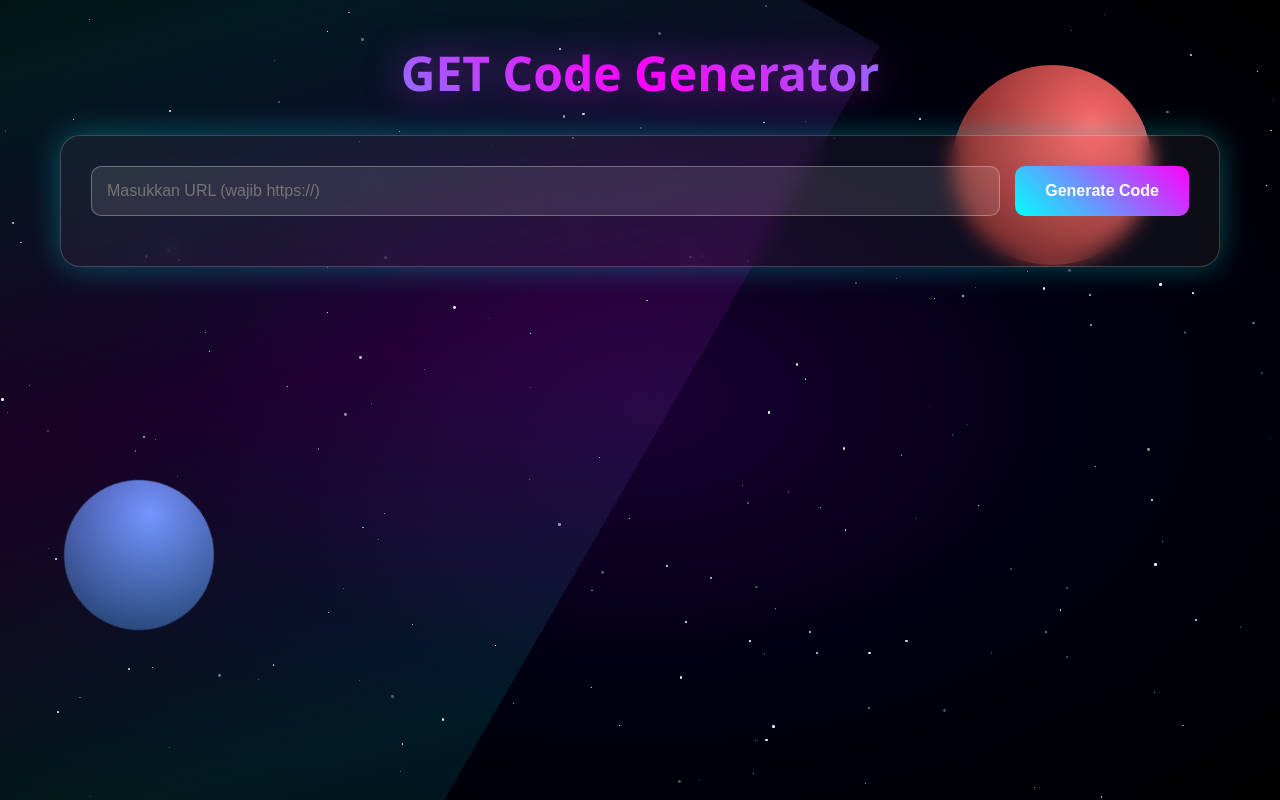
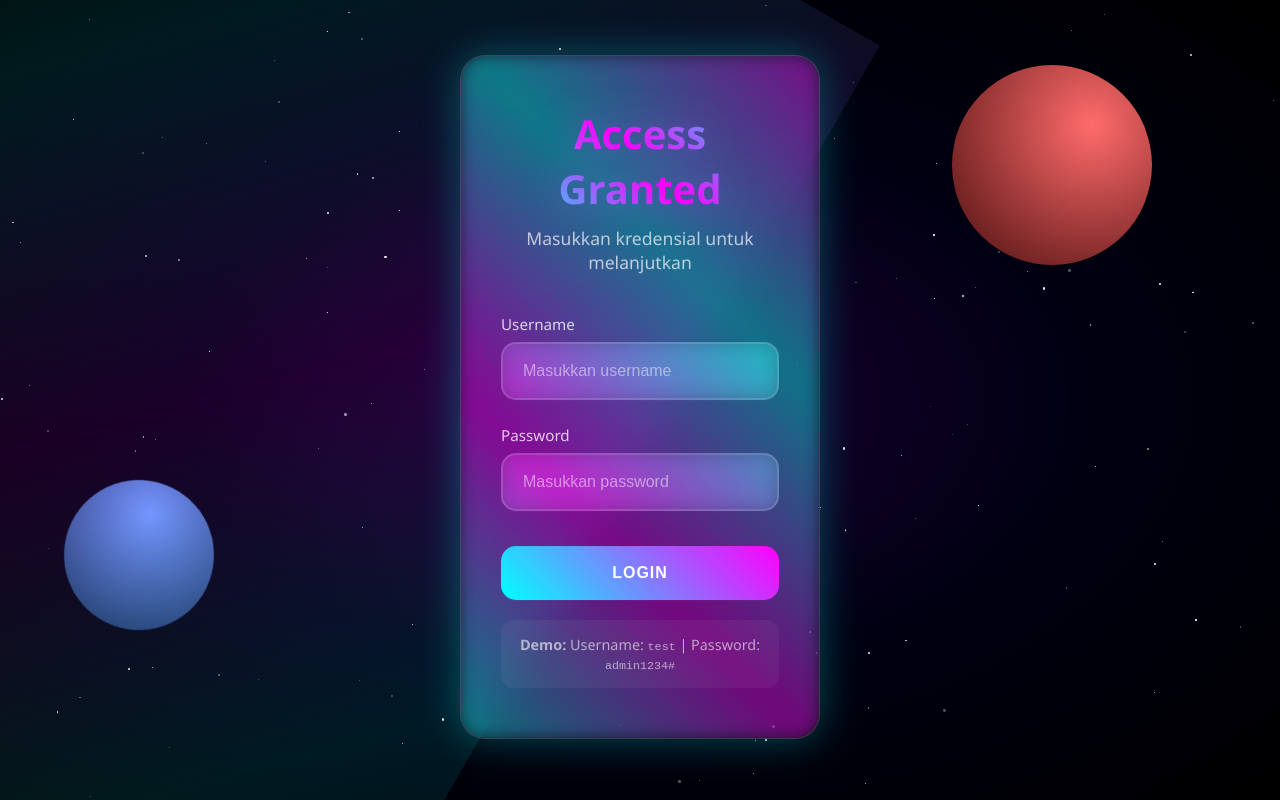
Before and after one commit to samudranurizky95-hub/Sem_Detcode_web, a plain HTML site: page index.html in a window 1280 px wide. Drawn offline with Linux system fonts and the light colour scheme.

Commit message:
index.html

```diff
--- a/index.html
+++ b/index.html
@@ -3,7 +3,7 @@
 <head>
     <meta charset="UTF-8">
     <meta name="viewport" content="width=device-width, initial-scale=1.0">
-    <title>GET Code Generator</title>
+    <title>Login - GET Code Generator</title>
     <style>
         * {
             margin: 0;
@@ -104,133 +104,29 @@
 
         /* Main Container */
         .container {
-            max-width: 1200px;
+            max-width: 400px;
             margin: 0 auto;
-            padding: 40px 20px;
+            padding: 20px;
+            min-height: 100vh;
+            display: flex;
+            align-items: center;
+            justify-content: center;
             position: relative;
             z-index: 1;
         }
 
-        h1 {
-            text-align: center;
-            font-size: 3em;
-            margin-bottom: 30px;
-            background: linear-gradient(45deg, #00ffff, #ff00ff, #00ffff);
-            -webkit-background-clip: text;
-            -webkit-text-fill-color: transparent;
-            animation: glow 2s infinite alternate;
-        }
-
-        @keyframes glow {
-            from { filter: drop-shadow(0 0 10px rgba(0, 255, 255, 0.5)); }
-            to { filter: drop-shadow(0 0 20px rgba(255, 0, 255, 0.5)); }
-        }
-
-        /* Input Section */
-        .input-section {
+        .login-card {
+            width: 100%;
             background: rgba(255, 255, 255, 0.05);
-            backdrop-filter: blur(10px);
+            backdrop-filter: blur(20px);
             border: 1px solid rgba(255, 255, 255, 0.2);
-            border-radius: 20px;
-            padding: 30px;
-            margin-bottom: 30px;
-            box-shadow: 0 0 30px rgba(0, 255, 255, 0.3);
-        }
-
-        .input-group {
-            display: flex;
-            gap: 15px;
-            margin-bottom: 20px;
-        }
-
-        input[type="url"] {
-            flex: 1;
-            padding: 15px;
-            background: rgba(255, 255, 255, 0.1);
-            border: 1px solid rgba(255, 255, 255, 0.3);
-            border-radius: 10px;
-            color: #fff;
-            font-size: 16px;
-            transition: all 0.3s ease;
-        }
-
-        input[type="url"]:focus {
-            outline: none;
-            border-color: #00ffff;
-            box-shadow: 0 0 15px rgba(0, 255, 255, 0.5);
-        }
-
-        button {
-            padding: 15px 30px;
-            background: linear-gradient(45deg, #00ffff, #ff00ff);
-            border: none;
-            border-radius: 10px;
-            color: #fff;
-            font-size: 16px;
-            font-weight: bold;
-            cursor: pointer;
-            transition: all 0.3s ease;
+            border-radius: 25px;
+            padding: 50px 40px;
+            box-shadow: 0 0 40px rgba(0, 255, 255, 0.3);
             position: relative;
             overflow: hidden;
         }
 
-        button:hover {
-            transform: translateY(-2px);
-            box-shadow: 0 5px 20px rgba(0, 255, 255, 0.5);
-        }
-
-        button:active {
-            transform: translateY(0);
-        }
-
-        /* Loading Animation */
-        .loading {
-            display: none;
-            text-align: center;
-            margin: 20px 0;
-        }
-
-        .loading.active {
-            display: block;
-        }
-
-        .loader {
-            display: inline-block;
-            width: 50px;
-            height: 50px;
-            border: 3px solid rgba(255, 255, 255, 0.3);
-            border-radius: 50%;
-            border-top-color: #00ffff;
-            animation: spin 1s ease-in-out infinite;
-        }
-
-        @keyframes spin {
-            to { transform: rotate(360deg); }
-        }
-
-        /* Result Section */
-        .result-section {
-            background: rgba(255, 255, 255, 0.05);
-            backdrop-filter: blur(10px);
-            border: 1px solid rgba(255, 255, 255, 0.2);
-            border-radius: 20px;
-            padding: 30px;
-            display: none;
-            position: relative;
-            overflow: hidden;
-        }
-
-        .result-section.active {
-            display: block;
-            animation: fadeIn 0.5s ease;
-        }
-
-        @keyframes fadeIn {
-            from { opacity: 0; transform: translateY(20px); }
-            to { opacity: 1; transform: translateY(0); }
-        }
-
-        /* Glowing Border Animation */
         .glowing-border {
             position: absolute;
             top: -2px;
@@ -238,8 +134,8 @@
             right: -2px;
             bottom: -2px;
             background: linear-gradient(45deg, #00ffff, #ff00ff, #00ffff, #ff00ff);
-            border-radius: 20px;
-            opacity: 0.5;
+            border-radius: 25px;
+            opacity: 0.6;
             animation: glowing 3s linear infinite;
             z-index: -1;
         }
@@ -250,89 +146,171 @@
             100% { filter: blur(5px) opacity(0.5); }
         }
 
-        .result-header {
-            margin-bottom: 20px;
-            padding-bottom: 20px;
-            border-bottom: 1px solid rgba(255, 255, 255, 0.2);
+        .login-header {
+            text-align: center;
+            margin-bottom: 40px;
         }
 
-        .result-meta {
-            display: flex;
-            gap: 20px;
-            margin-bottom: 15px;
-            font-size: 14px;
-            color: rgba(255, 255, 255, 0.7);
+        h1 {
+            font-size: 2.5em;
+            margin-bottom: 10px;
+            background: linear-gradient(45deg, #00ffff, #ff00ff, #00ffff);
+            -webkit-background-clip: text;
+            -webkit-text-fill-color: transparent;
+            animation: glow 2s infinite alternate;
+            font-weight: 700;
         }
 
-        .result-meta span {
-            padding: 5px 10px;
-            background: rgba(255, 255, 255, 0.1);
-            border-radius: 5px;
+        @keyframes glow {
+            from { filter: drop-shadow(0 0 10px rgba(0, 255, 255, 0.5)); }
+            to { filter: drop-shadow(0 0 20px rgba(255, 0, 255, 0.5)); }
         }
 
-        .result-content {
-            background: rgba(0, 0, 0, 0.5);
-            border-radius: 10px;
-            padding: 20px;
-            max-height: 500px;
-            overflow-y: auto;
+        .subtitle {
+            color: rgba(255, 255, 255, 0.7);
+            font-size: 1.1em;
+        }
+
+        .input-group {
+            margin-bottom: 25px;
             position: relative;
         }
 
-        .code-output {
-            font-family: 'Courier New', monospace;
-            font-size: 14px;
-            line-height: 1.6;
-            white-space: pre-wrap;
-            word-break: break-all;
-            color: #00ffff;
+        .input-label {
+            display: block;
+            margin-bottom: 8px;
+            color: rgba(255, 255, 255, 0.8);
+            font-size: 0.95em;
+            font-weight: 500;
         }
 
-        .copy-button {
-            position: absolute;
-            top: 10px;
-            right: 10px;
-            padding: 8px 16px;
-            background: rgba(0, 255, 255, 0.2);
-            border: 1px solid #00ffff;
-            border-radius: 5px;
-            color: #00ffff;
-            font-size: 14px;
+        input[type="text"], input[type="password"] {
+            width: 100%;
+            padding: 18px 20px;
+            background: rgba(255, 255, 255, 0.08);
+            border: 2px solid rgba(255, 255, 255, 0.15);
+            border-radius: 15px;
+            color: #fff;
+            font-size: 16px;
+            transition: all 0.3s ease;
+            backdrop-filter: blur(10px);
+        }
+
+        input[type="text"]::placeholder,
+        input[type="password"]::placeholder {
+            color: rgba(255, 255, 255, 0.5);
+        }
+
+        input[type="text"]:focus,
+        input[type="password"]:focus {
+            outline: none;
+            border-color: #00ffff;
+            box-shadow: 0 0 20px rgba(0, 255, 255, 0.4);
+            background: rgba(255, 255, 255, 0.12);
+        }
+
+        .login-button {
+            width: 100%;
+            padding: 18px;
+            background: linear-gradient(45deg, #00ffff, #ff00ff);
+            border: none;
+            border-radius: 15px;
+            color: #fff;
+            font-size: 16px;
+            font-weight: bold;
             cursor: pointer;
             transition: all 0.3s ease;
+            position: relative;
+            overflow: hidden;
+            text-transform: uppercase;
+            letter-spacing: 1px;
+            margin-top: 10px;
         }
 
-        .copy-button:hover {
-            background: rgba(0, 255, 255, 0.3);
-            box-shadow: 0 0 10px rgba(0, 255, 255, 0.5);
+        .login-button:hover {
+            transform: translateY(-3px);
+            box-shadow: 0 10px 30px rgba(0, 255, 255, 0.5);
         }
 
-        .copy-button.copied {
+        .login-button:active {
+            transform: translateY(-1px);
+        }
+
+        .login-button:disabled {
+            opacity: 0.6;
+            cursor: not-allowed;
+            transform: none;
+        }
+
+        /* Loading Animation */
+        .loading {
+            display: none;
+            text-align: center;
+            margin-top: 20px;
+        }
+
+        .loading.active {
+            display: block;
+        }
+
+        .loader {
+            display: inline-block;
+            width: 40px;
+            height: 40px;
+            border: 3px solid rgba(255, 255, 255, 0.3);
+            border-radius: 50%;
+            border-top-color: #00ffff;
+            animation: spin 1s ease-in-out infinite;
+            margin-bottom: 10px;
+        }
+
+        @keyframes spin {
+            to { transform: rotate(360deg); }
+        }
+
+        /* Success/Error Messages */
+        .message {
+            padding: 15px 20px;
+            border-radius: 12px;
+            margin-bottom: 20px;
+            font-weight: 500;
+            display: none;
+            animation: slideIn 0.3s ease;
+        }
+
+        .message.success {
             background: rgba(0, 255, 0, 0.2);
-            border-color: #00ff00;
+            border: 1px solid rgba(0, 255, 0, 0.5);
             color: #00ff00;
         }
 
-        /* Scrollbar Styling */
-        .result-content::-webkit-scrollbar {
-            width: 8px;
+        .message.error {
+            background: rgba(255, 0, 0, 0.2);
+            border: 1px solid rgba(255, 0, 0, 0.5);
+            color: #ff4444;
         }
 
-        .result-content::-webkit-scrollbar-track {
-            background: rgba(255, 255, 255, 0.1);
-            border-radius: 4px;
+        @keyframes slideIn {
+            from { opacity: 0; transform: translateY(-10px); }
+            to { opacity: 1; transform: translateY(0); }
         }
 
-        .result-content::-webkit-scrollbar-thumb {
-            background: linear-gradient(45deg, #00ffff, #ff00ff);
-            border-radius: 4px;
+        /* Credentials Hint */
+        .credentials-hint {
+            text-align: center;
+            margin-top: 20px;
+            padding: 15px;
+            background: rgba(255, 255, 255, 0.05);
+            border-radius: 12px;
+            font-size: 0.9em;
+            color: rgba(255, 255, 255, 0.6);
         }
 
         /* Responsive */
-        @media (max-width: 768px) {
+        @media (max-width: 480px) {
+            .container { padding: 10px; }
+            .login-card { padding: 40px 30px; }
             h1 { font-size: 2em; }
-            .input-group { flex-direction: column; }
-            .result-meta { flex-direction: column; gap: 10px; }
         }
     </style>
 </head>
@@ -344,31 +322,39 @@
     <div class="aurora"></div>
 
     <div class="container">
-        <h1>GET Code Generator</h1>
+        <div class="login-card">
+            <div class="glowing-border"></div>
 
-        <div class="input-section">
-            <div class="input-group">
-                <input type="url" id="urlInput" placeholder="Masukkan URL (wajib https://)" required>
-                <button onclick="generateCode()">Generate Code</button>
+            <div class="login-header">
+                <h1>Access Granted</h1>
+                <p class="subtitle">Masukkan kredensial untuk melanjutkan</p>
             </div>
 
-            <div class="loading" id="loading">
-                <div class="loader"></div>
-                <p style="margin-top: 10px; color: rgba(255, 255, 255, 0.7);">Mengambil kode dari galaksi...</p>
-            </div>
-        </div>
+            <div class="message" id="message"></div>
 
-        <div class="result-section" id="resultSection">
-            <div class="glowing-border"></div>
-            <div class="result-header">
-                <div class="result-meta">
-                    <span id="creator">Creator: -</span>
-                    <span id="status">Status: -</span>
+            <form id="loginForm">
+                <div class="input-group">
+                    <label class="input-label" for="username">Username</label>
+                    <input type="text" id="username" name="username" placeholder="Masukkan username" required>
                 </div>
-            </div>
-            <div class="result-content">
-                <button class="copy-button" onclick="copyCode()">Salin Kode</button>
-                <pre class="code-output" id="codeOutput"></pre>
+
+                <div class="input-group">
+                    <label class="input-label" for="password">Password</label>
+                    <input type="password" id="password" name="password" placeholder="Masukkan password" required>
+                </div>
+
+                <button type="submit" class="login-button" id="loginButton">
+                    Login
+                </button>
+
+                <div class="loading" id="loading">
+                    <div class="loader"></div>
+                    <p style="color: rgba(255, 255, 255, 0.8);">Memverifikasi akses...</p>
+                </div>
+            </form>
+
+            <div class="credentials-hint">
+                <strong>Demo:</strong> Username: <code>test</code> | Password: <code>admin1234#</code>
             </div>
         </div>
     </div>
@@ -377,12 +363,12 @@
         // Generate stars
         function createStars() {
             const starsContainer = document.getElementById('stars');
-            const starCount = 200;
+            const starCount = 150;
 
             for (let i = 0; i < starCount; i++) {
                 const star = document.createElement('div');
                 star.className = 'star';
-                star.style.width = Math.random() * 3 + 'px';
+                star.style.width = Math.random() * 2.5 + 'px';
                 star.style.height = star.style.width;
                 star.style.left = Math.random() * 100 + '%';
                 star.style.top = Math.random() * 100 + '%';
@@ -391,69 +377,63 @@
             }
         }
 
-        // Generate code function
-        async function generateCode() {
-            const urlInput = document.getElementById('urlInput');
-            const url = urlInput.value.trim();
+        // Login functionality
+        const correctUsername = 'test';
+        const correctPassword = 'admin1234#';
 
-            if (!url) {
-                alert('Masukkan URL terlebih dahulu!');
-                return;
-            }
+        document.getElementById('loginForm').addEventListener('submit', function(e) {
+            e.preventDefault();
 
-            if (!url.startsWith('https://')) {
-                alert('URL wajib menggunakan https://');
-                return;
-            }
+            const username = document.getElementById('username').value.trim();
+            const password = document.getElementById('password').value;
+            const loginButton = document.getElementById('loginButton');
+            const loading = document.getElementById('loading');
+            const message = document.getElementById('message');
 
-            const loading = document.getElementById('loading');
-            const resultSection = document.getElementById('resultSection');
+            // Reset previous messages
+            message.className = 'message';
+            message.style.display = 'none';
 
+            // Show loading
+            loginButton.disabled = true;
+            loginButton.textContent = 'Memverifikasi...';
             loading.classList.add('active');
-            resultSection.classList.remove('active');
 
-            try {
-                const response = await fetch(`https://api.resellergaming.my.id/tools/getcode?url=${encodeURIComponent(url)}`);
-                const data = await response.json();
+            // Simulate network delay
+            setTimeout(() => {
+                if (username === correctUsername && password === correctPassword) {
+                    // Success
+                    message.textContent = 'Login berhasil! Mengarahkan ke dashboard...';
+                    message.className = 'message success';
+                    message.style.display = 'block';
 
-                if (data.status) {
-                    document.getElementById('creator').textContent = `Creator: ${data.creator}`;
-                    document.getElementById('status').textContent = `Status: ${data.status ? 'Success' : 'Failed'}`;
-                    document.getElementById('codeOutput').textContent = data.result.html;
+                    // Redirect to GET Code Generator after 2 seconds
+                    setTimeout(() => {
+                        // You can replace this with your actual dashboard URL
+                        window.location.href = 'getcode.html'; // Ganti dengan file GET Code Generator
+                    }, 2000);
+                } else {
+                    // Error
+                    message.textContent = 'Username atau password salah!';
+                    message.className = 'message error';
+                    message.style.display = 'block';
 
-                    loading.classList.remove('active');
-                    resultSection.classList.add('active');
-                } else {
-                    throw new Error('Failed to fetch code');
+                    loginButton.disabled = false;
+                    loginButton.textContent = 'Login';
                 }
-            } catch (error) {
+
                 loading.classList.remove('active');
-                alert('Terjadi kesalahan saat mengambil kode. Silakan coba lagi.');
-                console.error('Error:', error);
-            }
-        }
-
-        // Copy code function
-        function copyCode() {
-            const codeOutput = document.getElementById('codeOutput');
-            const copyButton = document.querySelector('.copy-button');
-
-            navigator.clipboard.writeText(codeOutput.textContent).then(() => {
-                copyButton.textContent = 'Tersalin!';
-                copyButton.classList.add('copied');
-
-                setTimeout(() => {
-                    copyButton.textContent = 'Salin Kode';
-                    copyButton.classList.remove('copied');
-                }, 2000);
-            }).catch(err => {
-                console.error('Failed to copy:', err);
-                alert('Gagal menyalin kode');
-            });
-        }
+            }, 1500);
+        });
 
         // Initialize
         createStars();
+
+        // Add floating animation to login card
+        const loginCard = document.querySelector('.login-card');
+        setInterval(() => {
+            loginCard.style.transform = `translateY(${Math.sin(Date.now() * 0.001) * 5}px)`;
+        }, 50);
     </script>
 </body>
-  </html>
+</html>
```
